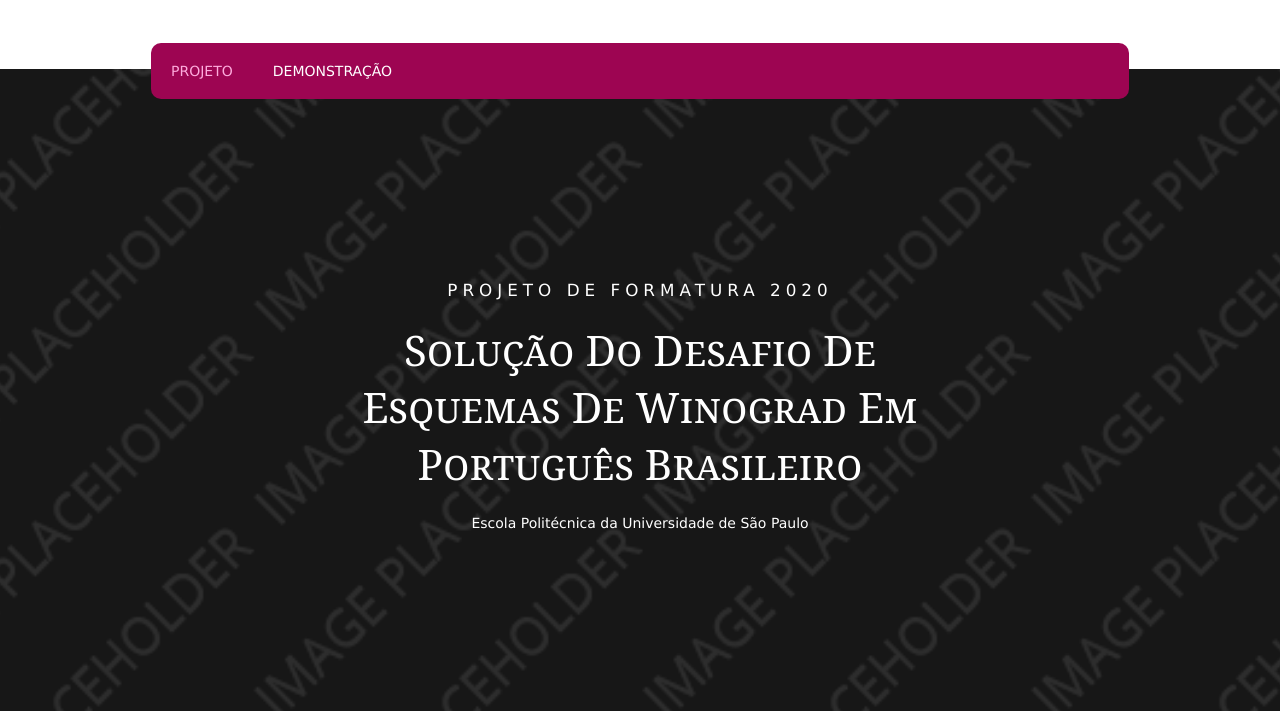
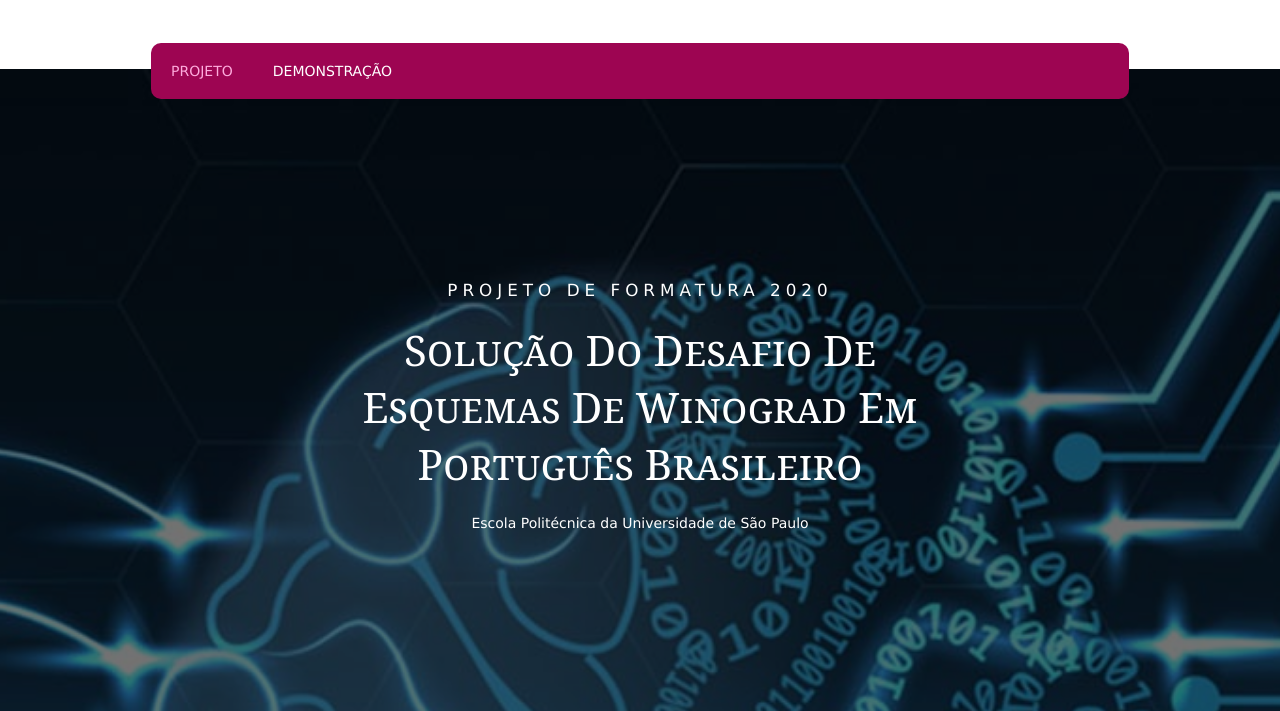
Before and after one commit to thaapontes/thaapontes.github.io, a plain HTML site: page tcc/index.html in a window 1280 px wide. Shown: the part 89-800 px from the top of the page. Drawn offline with Linux system fonts and the light colour scheme.

Commit message:
home image

```diff
--- a/tcc/index.html
+++ b/tcc/index.html
@@ -70,7 +70,7 @@
 <!-- ################################################################################################ -->
 <!-- ################################################################################################ -->
 <!-- ################################################################################################ -->
-<div class="wrapper bgded overlay" style="background-image:url('images/demo/backgrounds/01.png');">
+<div class="wrapper bgded overlay" style="background-image:url('images/demo/backgrounds/ai-and-dev.jpg');">
   <div id="pageintro" class="hoc clear">
     <!-- ################################################################################################ -->
     <article>
```
Also changed, not shown: tcc/images/demo/backgrounds/ai-and-dev.jpg (added).
